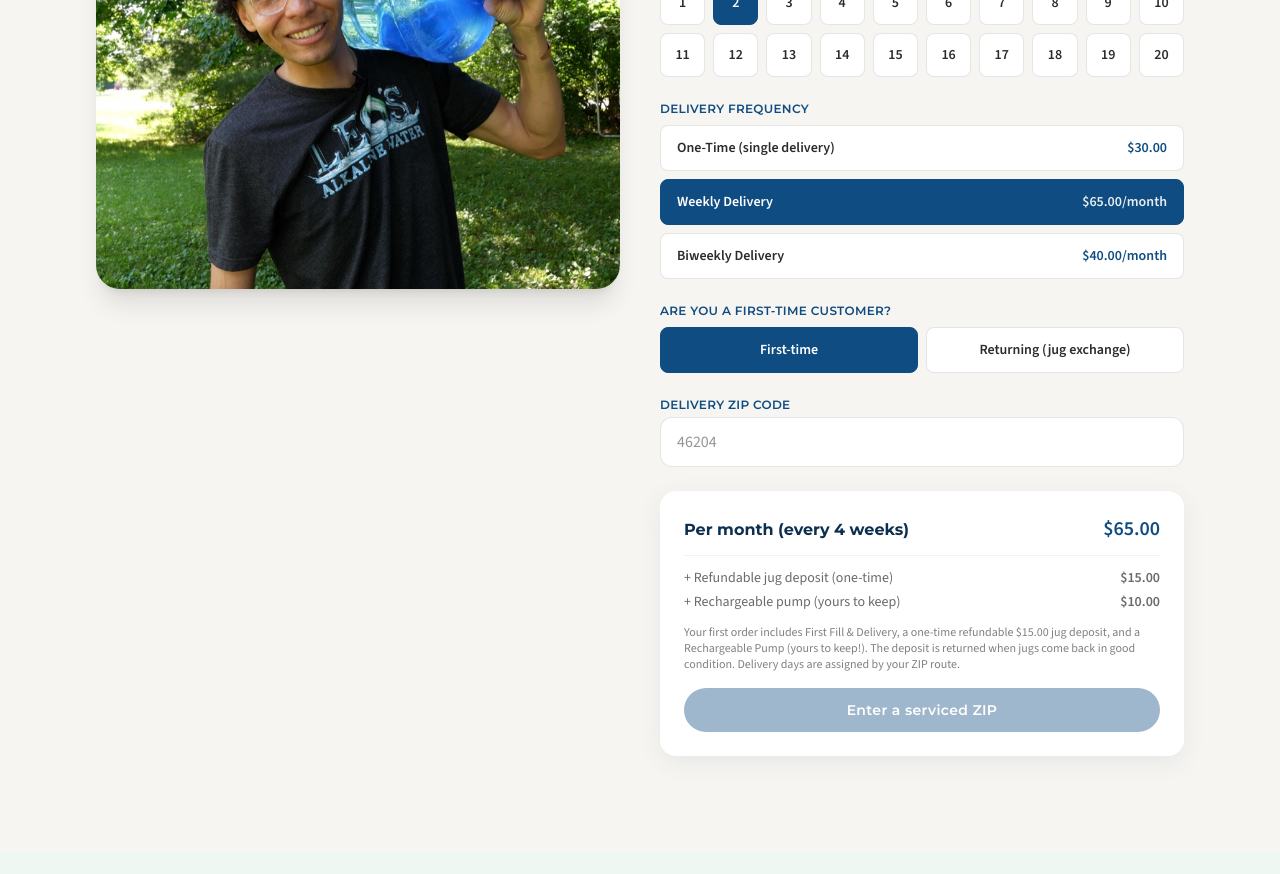
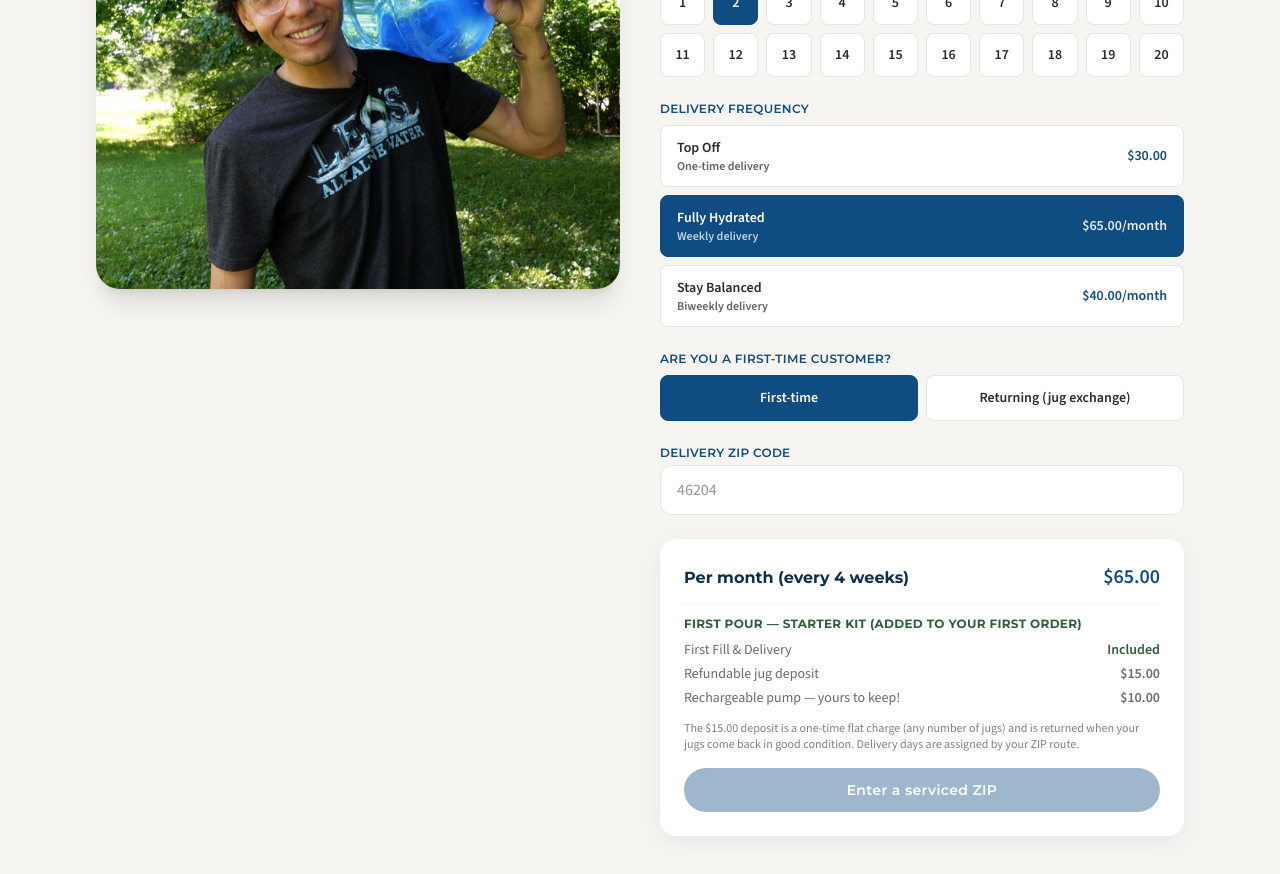
Before and after one commit to editmelo/leosalkalinewater, a Next.js app: page /store in a window 1280 px wide. Shown: the part 500-1374 px from the top of the page. Built offline with nearby package versions, Linux system fonts and the light colour scheme.

Commit message:
fix: keep card form mounted so declines can be retried; wide flat-bottom 5-gal loading jug; surface First Pour + branded tiers in store & home

```diff
--- a/src/components/order/QuickOrder.tsx
+++ b/src/components/order/QuickOrder.tsx
@@ -2,10 +2,10 @@ import { Card } from "@/components/ui/Card";
 import { Button } from "@/components/ui/Button";
 
 const PLAN_SUMMARY = [
-  { label: "First Pour", price: "$45" },
-  { label: "Stay Balanced", price: "$30/mo" },
-  { label: "Fully Hydrated", price: "$55/mo" },
-  { label: "Top Off", price: "from $20" },
+  { label: "First Pour · Starter Kit", price: "+$25" },
+  { label: "Stay Balanced · Bi-Weekly", price: "$30/mo" },
+  { label: "Fully Hydrated · Weekly", price: "$55/mo" },
+  { label: "Top Off · One-Time", price: "$20" },
 ];
 
 export function QuickOrder() {
--- a/src/components/order/SimpleOrder.tsx
+++ b/src/components/order/SimpleOrder.tsx
@@ -10,7 +10,7 @@ import { Button } from "@/components/ui/Button";
 import { Card } from "@/components/ui/Card";
 import { Field } from "@/components/ui/Field";
 import { computeTotals, billingDisplay, formatUsd } from "@/lib/order/pricing";
-import { NEW_CUSTOMER_DEPOSIT_CENTS } from "@/lib/order/products";
+import { NEW_CUSTOMER_DEPOSIT_CENTS, FREQUENCY_NAMES } from "@/lib/order/products";
 import type { SimpleFrequency } from "@/lib/order/types";
 
 // Build-your-own model: pick jugs + frequency. Subscriptions bill every 4 weeks,
@@ -99,7 +99,12 @@ export function SimpleOrder() {
                     return (
                       <button key={f} className={pill(frequency === f, "w-full px-4 py-3 text-sm")} aria-pressed={frequency === f} onClick={() => setFrequency(f)}>
                         <span className="flex items-center justify-between gap-2">
-                          <span>{f === "One-Time" ? "One-Time (single delivery)" : `${f} Delivery`}</span>
+                          <span className="text-left">
+                            <span className="block font-bold">{FREQUENCY_NAMES[f]}</span>
+                            <span className="block text-xs opacity-75">
+                              {f === "One-Time" ? "One-time delivery" : `${f} delivery`}
+                            </span>
+                          </span>
                           <span className={frequency === f ? "opacity-90" : "text-brand-blue"}>
                             {formatUsd(d.amountCents)}
                             {d.cadenceLabel}
@@ -137,20 +142,29 @@ export function SimpleOrder() {
                 <span className="text-xl font-extrabold text-brand-blue">{formatUsd(amountCents)}</span>
               </div>
               {firstTime && (
-                <div className="mt-3 space-y-1 border-t border-black/5 pt-3 text-sm text-brand-text/70">
-                  <div className="flex items-center justify-between">
-                    <span>+ Refundable jug deposit (one-time)</span>
-                    <span className="font-semibold">{formatUsd(depositCents)}</span>
-                  </div>
-                  <div className="flex items-center justify-between">
-                    <span>+ Rechargeable pump (yours to keep)</span>
-                    <span className="font-semibold">{formatUsd(pumpCents)}</span>
+                <div className="mt-3 border-t border-black/5 pt-3">
+                  <p className="font-[family-name:var(--font-heading)] text-xs font-bold uppercase tracking-wide text-brand-green">
+                    First Pour — Starter Kit (added to your first order)
+                  </p>
+                  <div className="mt-2 space-y-1 text-sm text-brand-text/70">
+                    <div className="flex items-center justify-between">
+                      <span>First Fill &amp; Delivery</span>
+                      <span className="font-semibold text-brand-green">Included</span>
+                    </div>
+                    <div className="flex items-center justify-between">
+                      <span>Refundable jug deposit</span>
+                      <span className="font-semibold">{formatUsd(depositCents)}</span>
+                    </div>
+                    <div className="flex items-center justify-between">
+                      <span>Rechargeable pump — yours to keep!</span>
+                      <span className="font-semibold">{formatUsd(pumpCents)}</span>
+                    </div>
                   </div>
                 </div>
               )}
               <p className="mt-3 text-xs text-brand-text/60">
                 {firstTime
-                  ? `Your first order includes First Fill & Delivery, a one-time refundable ${formatUsd(NEW_CUSTOMER_DEPOSIT_CENTS)} jug deposit, and a Rechargeable Pump (yours to keep!). The deposit is returned when jugs come back in good condition. `
+                  ? `The ${formatUsd(NEW_CUSTOMER_DEPOSIT_CENTS)} deposit is a one-time flat charge (any number of jugs) and is returned when your jugs come back in good condition. `
                   : "Returning customers exchange empty jugs on delivery — no new deposit. "}
                 Delivery days are assigned by your ZIP route.
               </p>
--- a/src/components/order/SquarePaymentForm.tsx
+++ b/src/components/order/SquarePaymentForm.tsx
@@ -96,25 +96,32 @@ export function SquarePaymentForm({
     return <p className="text-sm text-brand-text/70">Card payments are being connected — check back soon.</p>;
   }
 
-  if (processing) {
-    return (
-      <div className="py-6">
-        <LoadingBottle label="Processing your payment…" />
-      </div>
-    );
-  }
-
+  // NOTE: the card container must stay mounted at all times. Square attaches an iframe to
+  // it, so unmounting it (e.g. while processing) destroys the card form and the customer
+  // can't correct their details after a decline.
   return (
     <div className="space-y-4">
       <div ref={containerRef} className="min-h-[90px]" />
+
       {error && (
-        <p role="alert" className="text-sm text-red-600">
-          {error}
-        </p>
+        <div role="alert" className="rounded-lg border border-red-200 bg-red-50 p-3">
+          <p className="text-sm font-semibold text-red-700">{error}</p>
+          <p className="mt-0.5 text-xs text-red-600">
+            Check your card details above and try again, or use a different card.
+          </p>
+        </div>
       )}
-      <Button onClick={handlePay} variant="primary" className="w-full" disabled={!ready}>
-        {ready ? `Pay ${formatUsd(amountCents)}` : "Loading secure card form…"}
-      </Button>
+
+      {processing ? (
+        <div className="py-2">
+          <LoadingBottle label="Processing your payment…" />
+        </div>
+      ) : (
+        <Button onClick={handlePay} variant="primary" className="w-full" disabled={!ready}>
+          {ready ? `Pay ${formatUsd(amountCents)}` : "Loading secure card form…"}
+        </Button>
+      )}
+
       <p className="text-center text-xs text-brand-text/50">
         Secured by Square. Your card details never touch our servers.
       </p>
--- a/src/components/sections/ShopPreview.tsx
+++ b/src/components/sections/ShopPreview.tsx
@@ -1,7 +1,46 @@
+import Image from "next/image";
 import { Section } from "@/components/ui/Section";
 import { Container } from "@/components/ui/Container";
-import { PlanCard } from "@/components/order/PlanCard";
-import { PLANS } from "@/lib/order/products";
+import { Card } from "@/components/ui/Card";
+import { Button } from "@/components/ui/Button";
+import { Check } from "lucide-react";
+
+// Mirrors what the Store actually sells: pick jugs + a frequency. "First Pour" is the
+// starter kit automatically added to a first-time customer's first order.
+const OFFERINGS = [
+  {
+    name: "First Pour",
+    tagline: "Starter Kit · First order",
+    price: "+$25",
+    priceNote: "one-time, with your first order",
+    image: "/products/starter-pack.jpg",
+    features: ["First Fill & Delivery", "Refundable $15 jug deposit", "Rechargeable pump — yours to keep!"],
+  },
+  {
+    name: "Stay Balanced",
+    tagline: "Bi-Weekly Delivery",
+    price: "$30",
+    priceNote: "per month · billed every 4 weeks",
+    image: "/products/jug-biweekly.jpg",
+    features: ["5-gallon alkaline water", "Delivered every 2 weeks", "Cancel anytime"],
+  },
+  {
+    name: "Fully Hydrated",
+    tagline: "Weekly Delivery",
+    price: "$55",
+    priceNote: "per month · billed every 4 weeks",
+    image: "/products/jug-weekly.jpg",
+    features: ["5-gallon alkaline water", "Delivered every week", "Cancel anytime"],
+  },
+  {
+    name: "Top Off",
+    tagline: "One-Time",
+    price: "$20",
+    priceNote: "single delivery",
+    image: "/products/jug-payg.jpg",
+    features: ["5-gallon alkaline water", "No commitment", "Order any time"],
+  },
+];
 
 export function ShopPreview() {
   return (
@@ -11,11 +50,52 @@ export function ShopPreview() {
         <p className="mt-3 text-center text-brand-text/70">
           Fresh pH 8.5–9.5 alkaline water delivered to your door across Indianapolis.
         </p>
+
         <div className="mt-10 grid gap-6 sm:grid-cols-2 xl:grid-cols-4">
-          {PLANS.map((plan) => (
-            <PlanCard key={plan.id} plan={plan} jugCount={1} href="/store" />
+          {OFFERINGS.map((o) => (
+            <Card key={o.name} className="flex flex-col">
+              <div className="relative -mx-6 -mt-6 mb-4 aspect-[4/3] overflow-hidden rounded-t-2xl">
+                <Image
+                  src={o.image}
+                  alt={`${o.name} — Leo's alkaline water`}
+                  fill
+                  className="object-cover"
+                  sizes="(max-width: 640px) 100vw, 25vw"
+                />
+              </div>
+
+              <p className="font-[family-name:var(--font-heading)] text-xs font-bold uppercase tracking-wide text-brand-blue">
+                {o.tagline}
+              </p>
+              <h3 className="mt-1 text-xl font-extrabold text-brand-navy">{o.name}</h3>
+
+              <div className="my-3">
+                <span className="text-3xl font-extrabold text-brand-blue">{o.price}</span>
+                <p className="mt-1 text-xs text-brand-text/60">{o.priceNote}</p>
+              </div>
+
+              <hr className="mb-4 border-black/8" />
+
+              <ul className="mb-6 flex-1 space-y-2">
+                {o.features.map((f) => (
+                  <li key={f} className="flex items-start gap-2 text-sm text-brand-text">
+                    <Check className="mt-0.5 h-4 w-4 shrink-0 text-brand-blue" aria-hidden="true" />
+                    {f}
+                  </li>
+                ))}
+              </ul>
+
+              <Button href="/store" variant="primary" className="w-full">
+                Select
+              </Button>
+            </Card>
           ))}
         </div>
+
+        <p className="mt-6 text-center text-xs text-brand-text/60">
+          Each delivery includes 1 jug; additional jugs are +$10 each. First Pour is added automatically to your
+          first order.
+        </p>
       </Container>
     </Section>
   );
--- a/src/lib/order/products.ts
+++ b/src/lib/order/products.ts
@@ -42,3 +42,11 @@ export const SIMPLE_FREQUENCY_BASE_CENTS: Record<SimpleFrequency, number> = {
   Biweekly: 3000,
   Weekly: 5500,
 };
+
+// Leo's branded tier names mapped onto the build-your-own frequencies.
+// ("First Pour" is the starter kit auto-included on a first-time customer's first order.)
+export const FREQUENCY_NAMES: Record<SimpleFrequency, string> = {
+  "One-Time": "Top Off",
+  Biweekly: "Stay Balanced",
+  Weekly: "Fully Hydrated",
+};
```
Also changed, not shown: src/components/ui/loading-bottle.tsx (+25 -24 lines).
